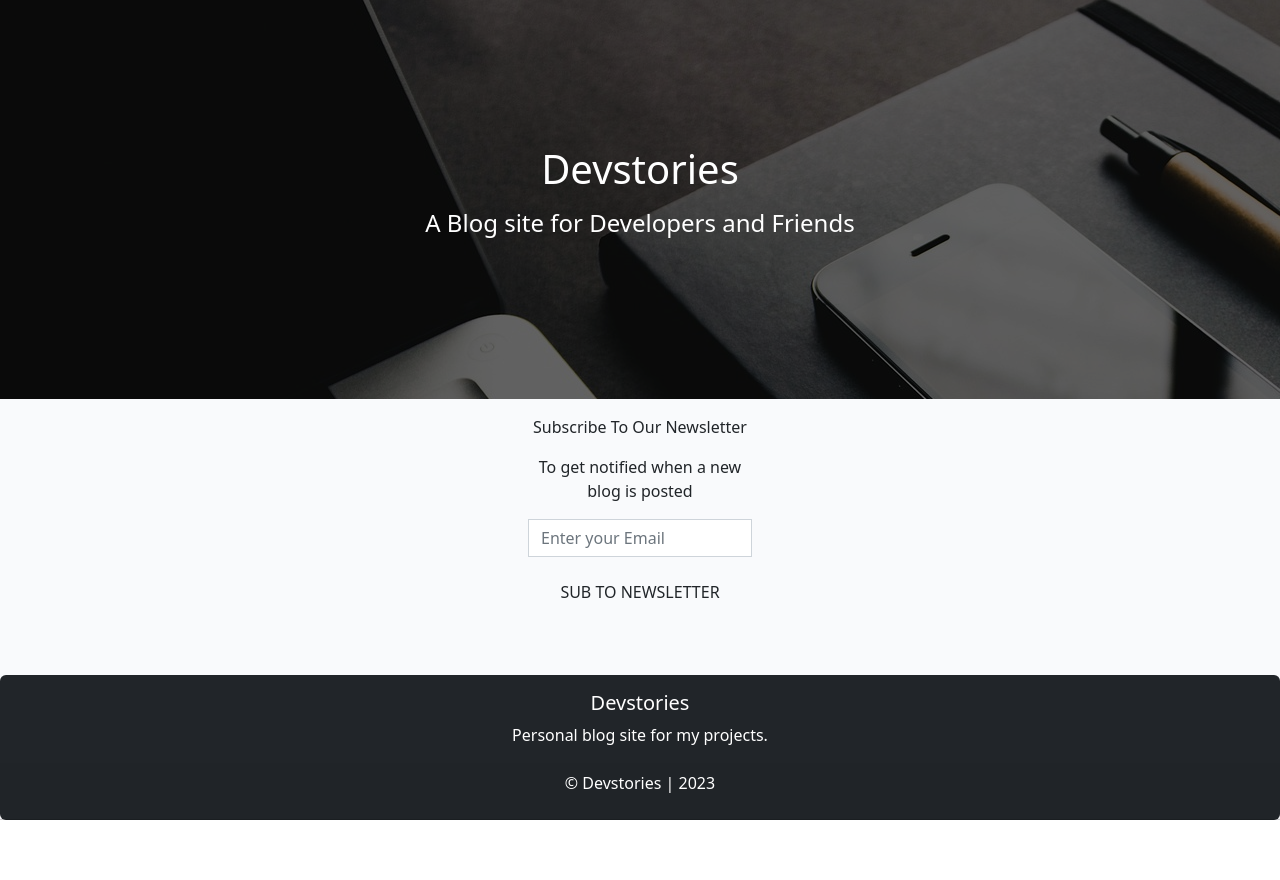
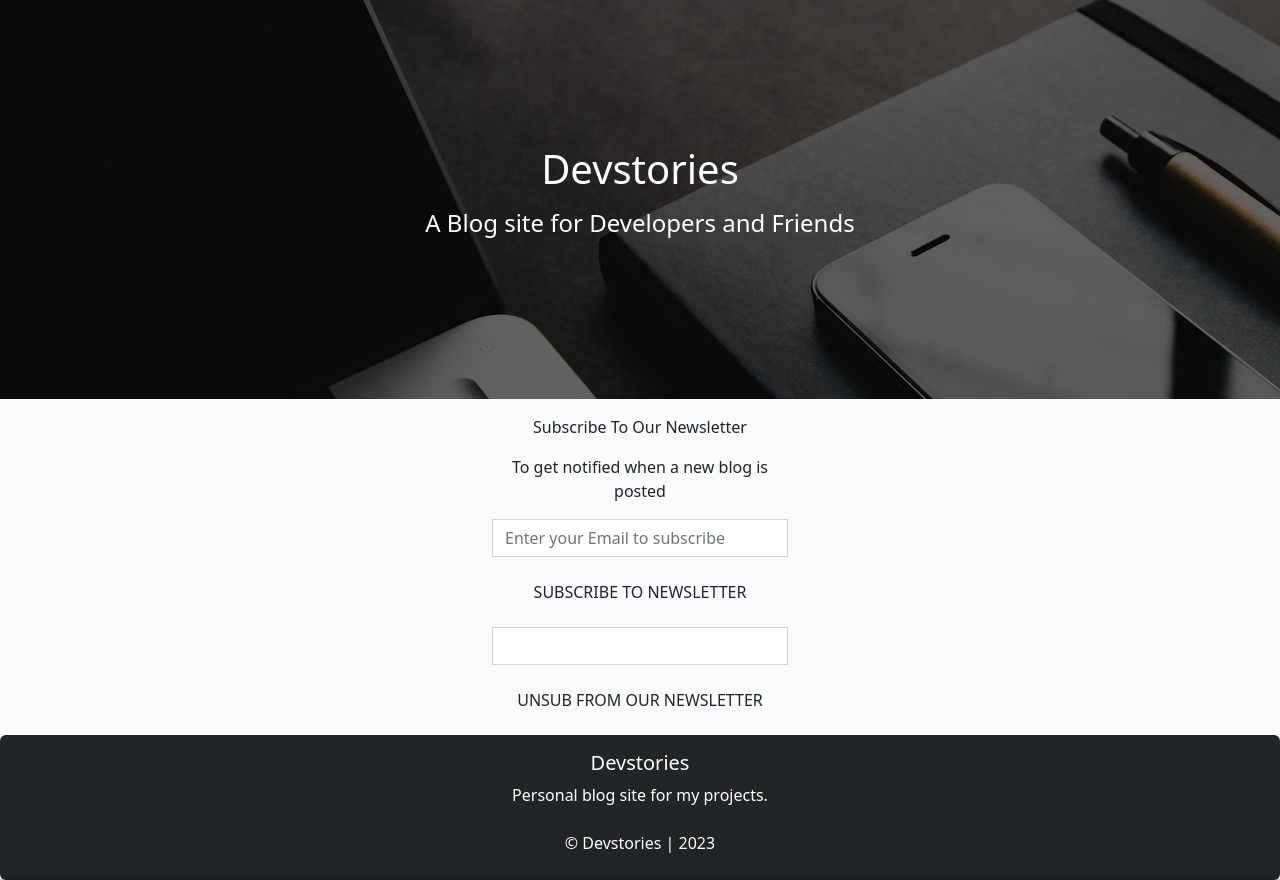
Before and after one commit to Code-Institute-Submissions/p4-devstories-1, a Django app: page / in a window 1280 px wide. Shown: the part 57-937 px from the top of the page. Before the commit the page ends 877 px from the top, so only its background shows below. Run offline with Django 3.2, Linux system fonts and the light colour scheme; data that the repository does not hold is empty; some libraries are stand-ins or nearby versions.

Commit message:
added form to unsubscribe from news letter on main page

```diff
--- a/templates/index.html
+++ b/templates/index.html
@@ -46,19 +46,30 @@
             <li><a href="?page={{ page_obj.next_page_number }}" class="page-link"> NEXT &raquo;</a></li>
 
             {% endif %}
-
         </ul>
     </nav>
     {% endif %}
 </div>
-    <form class="mt-3 container my-5 px-5 w-25" action="{% url 'subscribe' %}" method="POST" id="profile-update-form">
+<div>
+    <form class="mt-3 container w-25" action="{% url 'subscribe' %}" method="POST" id="profile-update-form">
         <p class="text-center">Subscribe To Our Newsletter</p>
         <p class="text-center">To get notified when a new blog is posted</p>
         {% csrf_token %}
         <input type="email" name="email" maxlength="254" class="border-black rounded-0 emailinput form-control" required="" id="id_email"
-        placeholder="Enter your Email">
+        placeholder="Enter your Email to subscribe">
         <div class="d-flex justify-content-center py-3">
-        <button class="btn rounded-0 text-uppercase float-right">Sub to Newsletter</button>
+        <button class="btn rounded-0 text-uppercase float-right">Subscribe to Newsletter</button>
         </div>
     </form>
+    <form class="container w-25" action="{% url 'unsubscribe' %}" method="POST" id="profile-update-form">
+        {% csrf_token %}
+        <!-- <input type="email" name="email" maxlength="254" class="border-black rounded-0 emailinput form-control" required="" id="id_email"
+        placeholder="Enter your Email to unsubscribe"> -->
+        <input  type="email" name="email" maxlength="254" class="border-black rounded-0 emailinput form-control" required id="id_email">
+        <div class="d-flex justify-content-center py-3">
+        <button class="btn rounded-0 text-uppercase float-right">UnSub from our Newsletter</button>
+        </div>
+    </form>
+</div>
+
 {%endblock%}
```
